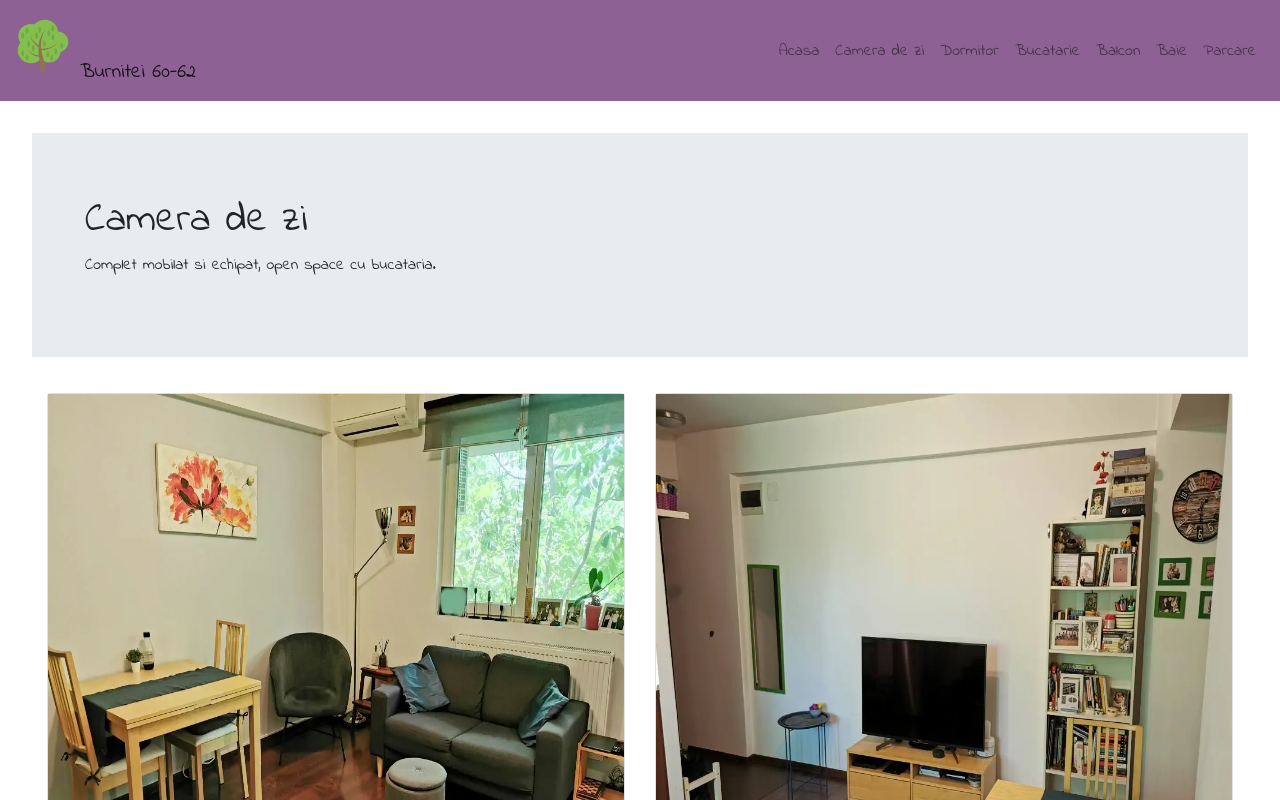
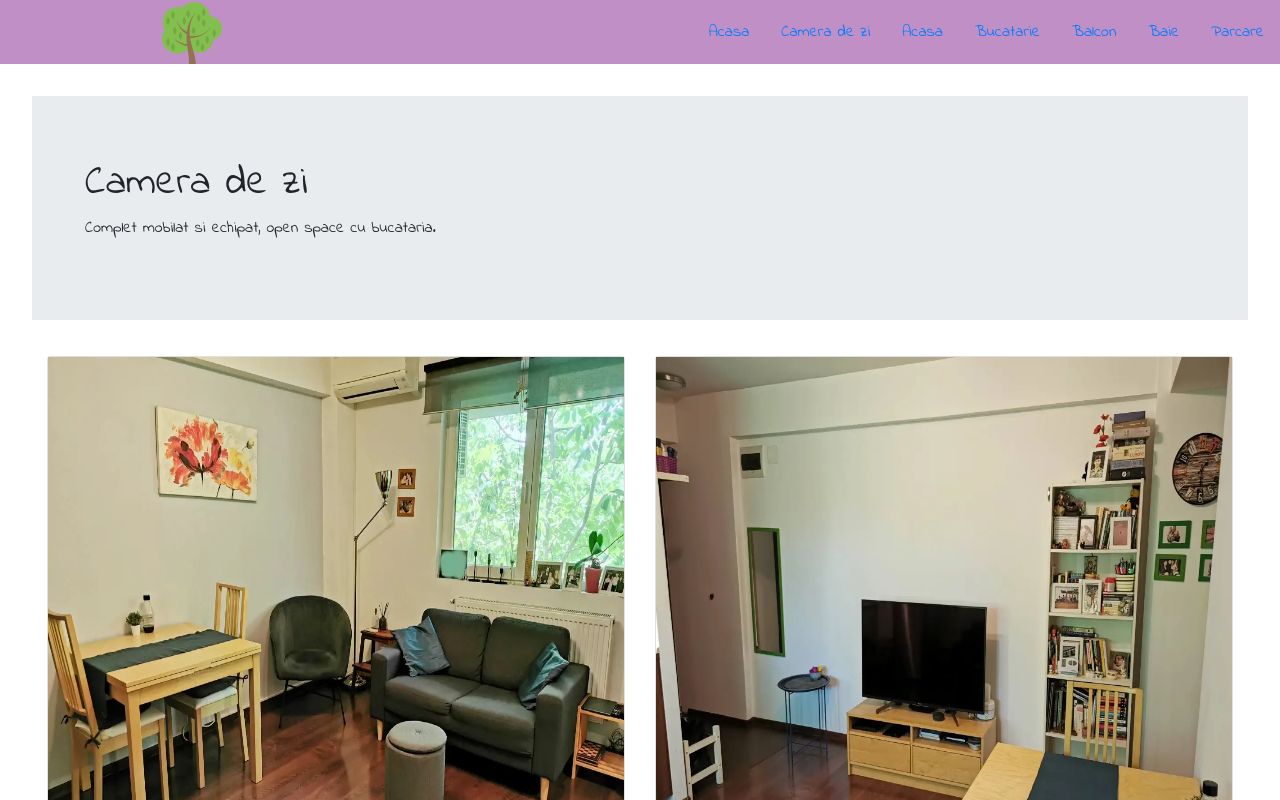
Before and after one commit to dornescum/Sale-next, a Next.js app: page /Living in a window 1280 px wide. Shown: the top 800 px of the page. Built offline with nearby package versions, Linux system fonts and the light colour scheme.

Commit message:
new navbar

```diff
--- a/components/Layout/Layout.js
+++ b/components/Layout/Layout.js
@@ -1,11 +1,13 @@
 import TheNavbar from "../TheNavabar/TheNavbar";
 import NavbarT from "../NabvarT/NavbarT";
+import Sidebar from "../NabvarT/Sidebar";
 
 
 const Layout =(props)=>{
     return <>
-        <TheNavbar />
-        {/*<NavbarT />*/}
+        {/*<TheNavbar />*/}
+        <NavbarT />
+        {/*<Sidebar />*/}
         <main>
         {props.children}
     </main>
--- a/components/NabvarT/NavbarT.js
+++ b/components/NabvarT/NavbarT.js
@@ -1,23 +1,106 @@
-import classes from './NavbarT.module.scss';
 import Link from "next/link";
 import Image from "next/image";
-import logo from "../../public/img/justify.svg";
+import logo from "../../public/img/logo.svg";
+// import { FaBars} from "react-icons/fa";
+// import { HiOutlineX } from "react-icons/hi";
+import React, {useState} from "react";
+// import './navbarT.module.css';
+import { FaBars} from "react-icons/fa";
+import { HiOutlineX } from "react-icons/hi";
 
-const NavbarT =()=>{
-    return (<div  className={classes.navbar}>
-        <div className={classes.left}>
-            <Image src={logo} alt=""  style={{paddingRight:"10px"}} />
-            <Link href='/' passHref>Burnitei 60-62</Link>
+
+const NavbarT = () => {
+    const [sidebar, setSidebar] = useState(false)
+
+    const showSidebar = () => {
+        console.log('click')
+        setSidebar(!sidebar)
+    }
+    // console.log(SidebarData)
+    return <div className="navbarm">
+        <div className='left'>
+                <button onClick={showSidebar} className="show-sidebar" id='open'>
+                    <FaBars/>
+                </button>
+            <Image src={logo} className='logo' />
+
         </div>
-            <nav className={sidebar ? 'menu active': 'menu'}>
-                <ul className={classes.right}>
-                    <li className={classes.toggle}></li>
-                </ul>
+        <div className='right'>
+            <ul className='links'>
+                <li className='link'><Link href='/'>Acasa</Link></li>
+                <li className='link'><Link href='/Living'>Camera de zi</Link></li>
+                <li className='link'><Link href='/Dormitor'>Acasa</Link></li>
+                <li className='link'><Link href='/Bucatarie'>Bucatarie</Link></li>
+                <li className='link'><Link href='/Balcon'>Balcon</Link></li>
+                <li className='link'><Link href='/Baie'>Baie</Link></li>
+                <li className='link'><Link href='/Parcare'>Parcare</Link></li>
 
-            </nav>
+            </ul>
+        </div>
+        <div className={sidebar ? "show":"sidebar"}>
+                {/*<div className={sidebar ? "show":"sidebar"}>*/}
+                    <div className='close'>
+                        <button onClick={showSidebar} className="show-sidebar">
+                            <HiOutlineX/>
+                        </button>
+                    </div>
+                {/*</div>*/}
+            <ul className='sidelinks' onClick={showSidebar}>
+                <li className='sidelink'><Link href='/'>Acasa</Link></li>
+                <li className='sidelink'><Link href='/Living'>Camera de zi</Link></li>
+                <li className='sidelink'><Link href='/Dormitor'>Acasa</Link></li>
+                <li className='sidelink'><Link href='/Bucatarie'>Bucatarie</Link></li>
+                <li className='sidelink'><Link href='/Balcon'>Balcon</Link></li>
+                <li className='sidelink'><Link href='/Baie'>Baie</Link></li>
+                <li className='sidelink'><Link href='/Parcare'>Parcare</Link></li>
+            </ul>
+        </div>
+
     </div>
-
-    )
 
 }
 export default NavbarT;
+ {/*<div className="nav-left">*/}
+ {/*    <button onClick={showSidebar} className="show-sidebar">*/}
+ {/*        X*/}
+ {/*    </button>*/}
+ {/*    <a href="">Mihai Dornescu</a>*/}
+ {/*    <div className={sidebar ? "side show":"side"}>*/}
+ {/*        <div className='close'>*/}
+ {/*            <button onClick={showSidebar} className="show-sidebar">*/}
+ {/*                X*/}
+ {/*            </button>*/}
+ {/*        </div>*/}
+
+ {/*        <ul onClick={showSidebar} className="sidebar-ul">*/}
+ {/*            <li><a href="">test1</a></li>*/}
+ {/*            <li><a href="">test1</a></li>*/}
+ {/*            <li><a href="">test1</a></li>*/}
+ {/*            <li><a href="">test1</a></li>*/}
+ {/*            <li><a href="">test1</a></li>*/}
+
+ {/*        </ul>*/}
+
+ {/*    </div>*/}
+ {/*</div>*/}
+ {/*<div className="nav-right">*/}
+ {/*    <ul className="ul-links">*/}
+ {/*        <li className="links">*/}
+ {/*            <a href="">home</a>*/}
+ {/*        </li>*/}
+ {/*        <li className="links">*/}
+ {/*            <a href="">home</a>*/}
+ {/*        </li>*/}
+ {/*        <li className="links">*/}
+ {/*            <a href="">home</a>*/}
+ {/*        </li>*/}
+ {/*        <li className="links">*/}
+ {/*            <a href="">home</a>*/}
+ {/*        </li>*/}
+ {/*        <li className="links">*/}
+ {/*            <a href="">home</a>*/}
+ {/*        </li>*/}
+
+
+ {/*    </ul>*/}
+ {/*</div>*/}
--- a/components/NabvarT/NavbarT.module.scss
+++ /dev/null
@@ -1,11 +0,0 @@
-@import "styles/module/colors.module";
-
-.navbar {
-  background-color: $dark;
-  padding: 2rem 0;
-  .left{}
-  .right{
-    .toggle{}
-  }
-  .sidebar{}
-}
--- a/components/NabvarT/Sidebar.js
+++ b/components/NabvarT/Sidebar.js
@@ -1,9 +1,29 @@
-import React from 'react';
+import React, {useState} from 'react';
+import Link from "next/link";
 
 const Sidebar = () => {
+    const [sidebar, setSidebar] = useState(false)
+
+    const showSidebar = () => {
+        console.log('click')
+        setSidebar(!sidebar)
+    }
     return (
-        <div>
-            <p>sidebar</p>
+        <div className='sidebar'>
+                    <div className='close'>
+                        <button onClick={showSidebar} className="show-sidebar">
+                            X
+                        </button>
+                    </div>
+        <ul className='sidelinks' onClick={showSidebar}>
+            <li className='sidelink'><Link href='/'>Acasa</Link></li>
+            <li className='sidelink'><Link href='/Living'>Camera de zi</Link></li>
+            <li className='sidelink'><Link href='/Dormitor'>Acasa</Link></li>
+            <li className='sidelink'><Link href='/Bucatarie'>Bucatarie</Link></li>
+            <li className='sidelink'><Link href='/Balcon'>Balcon</Link></li>
+            <li className='sidelink'><Link href='/Baie'>Baie</Link></li>
+            <li className='sidelink'><Link href='/Parcare'>Parcare</Link></li>
+        </ul>
         </div>
     );
 };
--- a/package.json
+++ b/package.json
@@ -14,6 +14,7 @@
     "react": "17.0.2",
     "react-bootstrap": "^1.6.1",
     "react-dom": "17.0.2",
+    "react-icons": "^4.2.0",
     "sass": "^1.35.1"
   },
   "devDependencies": {
--- a/pages/_app.js
+++ b/pages/_app.js
@@ -1,6 +1,6 @@
 import Layout from "../components/Layout/Layout";
 
-import '../styles/globals.scss';
+import '../styles/globals.css';
 import 'bootstrap/dist/css/bootstrap.css';
 
 // import '../styles/module/navbar.module.scss';
--- /dev/null
+++ b/styles/Navbar.css
@@ -0,0 +1,47 @@
+.navbarm{
+    background-color: #bf8fc6;
+    height: 4rem;
+    position: relative;
+    display: flex;
+
+}
+.logo{
+
+}
+#open{
+    display: none;
+}
+.left{
+    width: 30%;
+    display: flex;
+    justify-content: center;
+    align-self: center;
+}
+.right{
+    width: 70%;
+    display: flex;
+    justify-content: flex-end;
+    align-content: center;
+}
+.links{
+    display: flex;
+    justify-content: center;
+    align-self: center;
+    list-style-type: none;
+    padding-top: 1rem;
+}
+.link{
+    padding: 1rem;
+}
+
+@media screen and (max-width: 768px) {
+    .right{
+        display: none;
+    }
+    #open{
+        display: block;
+    }
+    .logo{
+        display: none !important;
+    }
+}
--- /dev/null
+++ b/styles/Sidebar.css
@@ -0,0 +1,66 @@
+.sidebar {
+    /*background-color: lightblue;*/
+    /*height: 100vh;*/
+    /*width: 300px;*/
+    /*position: absolute;*/
+    display: none;
+}
+
+.sidelinks {
+    list-style-type: none;
+    background-color: lightblue;
+    height: 100vh;
+    width: 300px;
+    z-index: 1;
+    /*position: relative;*/
+
+}
+
+.sidelink {
+    /*display: flex;*/
+    /*justify-content: center;*/
+    /*align-content: center;*/
+    padding: 1rem;
+    /*display: none;*/
+}
+
+.show {
+    display: block;
+    animation: anim-left .2s ease-in-out;
+    position: absolute;
+    z-index: 1;
+
+}
+
+/*.side{*/
+/*    display: none;*/
+/*    animation:anim-left .2s ease-in-out;*/
+/*}*/
+/*@media screen and (max-width: 768px) {*/
+/*    .sidebar{*/
+/*        display: block;*/
+/*    }*/
+/*    .sidelink{*/
+/*        display: flex;*/
+/*        justify-content: center;*/
+/*        align-content: center;*/
+
+/*    }*/
+
+/*}*/
+@keyframes anim-left {
+    0% {
+        opacity: 0;
+        transform: translateX(-100px);
+   background-color: purple;
+    }
+    50% {
+        opacity: 0.5;
+
+    }
+    100% {
+        opacity: 1;
+   background-color: green;
+    }
+
+}
--- a/styles/globals.scss
+++ b/styles/globals.css
@@ -1,5 +1,7 @@
 /*@import "colors.module.scss";*/
 @import url('https://fonts.googleapis.com/css2?family=Indie+Flower&display=swap');
+@import "Navbar.css";
+@import "Sidebar.css";
 html,
 body {
   padding: 0;
--- a/styles/module/navbar.module.scss
+++ /dev/null
@@ -1,6 +0,0 @@
-@import 'colors.module';
-
-.me-navbar{
-  //background-color: $dark !important;
-  color: red !important;
-}
```
Also changed, not shown: styles/module/_mixins.scss (added, +28 -0 lines), 1 other file (tests, documents, lock files or other folders).
